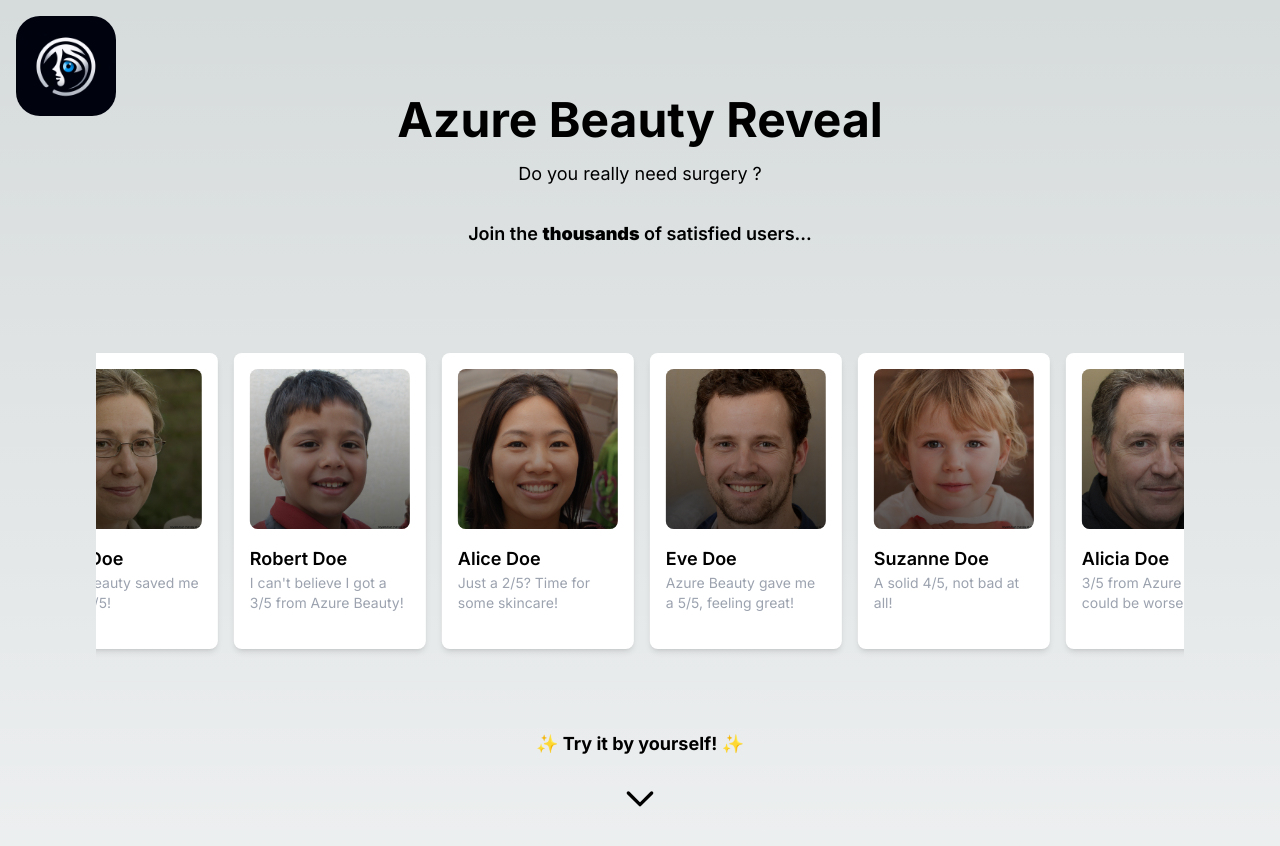
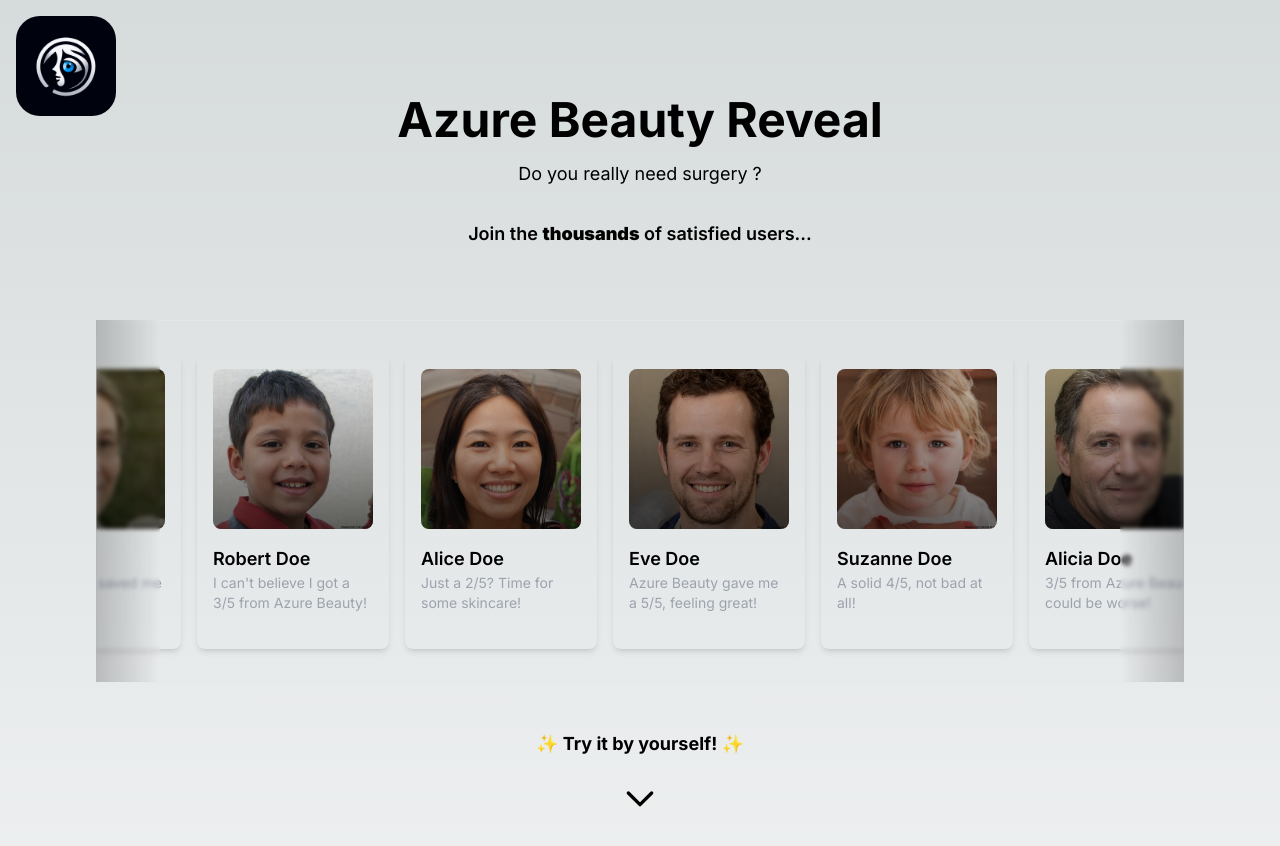
Before and after one commit to plfavreau/azure-beauty-client-v2, a Next.js app: page / in a window 1280 px wide. Shown: the top 846 px of the page. Built offline with nearby package versions, Linux system fonts and the light colour scheme.

Commit message:
feat: Carousel truly endless animation + blur luxury effect

```diff
--- a/src/app/components/carousel.tsx
+++ b/src/app/components/carousel.tsx
@@ -1,34 +1,62 @@
 import { mockFaces } from '@/app/assets/data/mockFaces';
 import { motion } from 'framer-motion';
 import Image from 'next/image';
+import { useRef, useEffect } from 'react';
 
 export default function InfiniteCarousel() {
+  const carouselRef = useRef<HTMLDivElement>(null);
+
+  useEffect(() => {
+    const carousel = carouselRef.current;
+    if (!carousel) return;
+
+    let animationId: number;
+
+    const scroll = () => {
+      if (
+        carousel.scrollLeft + carousel.clientWidth >=
+        carousel.scrollWidth - 1
+      ) {
+        carousel.scrollLeft = 1;
+      } else {
+        carousel.scrollLeft += 1;
+      }
+      animationId = requestAnimationFrame(scroll);
+    };
+
+    animationId = requestAnimationFrame(scroll);
+
+    return () => cancelAnimationFrame(animationId);
+  }, []);
+
+  const triplefaces = [...mockFaces, ...mockFaces, ...mockFaces];
+
   return (
-    <section className='w-full mb-12'>
+    <section className='w-full mb-12 bg-black-500'>
       <motion.div
-        initial={{
-          opacity: 0,
-        }}
-        animate={{
-          opacity: 1,
-        }}
-        transition={{
-          duration: 1,
-          delay: 1,
-        }}
+        initial={{ opacity: 0 }}
+        animate={{ opacity: 1 }}
+        transition={{ duration: 1, delay: 1 }}
         className='relative overflow-hidden'
       >
-        <div className='flex space-x-4 animate-scroll border border-neutral-200/30 p-8'>
-          {mockFaces.concat(mockFaces).map((face, index) => (
+        <div
+          ref={carouselRef}
+          className='flex space-x-4 overflow-x-scroll scrollbar-hide border p-8 rounded-3xl'
+          style={{
+            scrollbarWidth: 'none',
+            scrollBehavior: 'auto',
+            WebkitOverflowScrolling: 'touch',
+          }}
+        >
+          {triplefaces.map((face, index) => (
             <div
-              draggable
               key={index}
-              className='flex-shrink-0 w-48 p-4 bg-white rounded-lg shadow-md dark:bg-neutral-500/10'
+              className='flex-shrink-0 w-48 p-4 rounded-lg shadow-md dark:bg-neutral-500/10'
             >
               <div className='relative'>
                 <Image
                   src={face.src}
-                  alt={`Face ${index + 1}`}
+                  alt={`Face ${(index % mockFaces.length) + 1}`}
                   width={224}
                   height={224}
                   className='rounded-lg mb-4'
@@ -42,6 +70,8 @@ export default function InfiniteCarousel() {
             </div>
           ))}
         </div>
+        <div className='absolute inset-y-0 left-0 w-16 bg-gradient-to-r from-black/20 via-black/10 to-transparent pointer-events-none backdrop-blur-[2px]'></div>
+        <div className='absolute inset-y-0 right-0 w-16 bg-gradient-to-l from-black/20 via-black/10 to-transparent pointer-events-none backdrop-blur-[2px]'></div>
       </motion.div>
     </section>
   );
```
